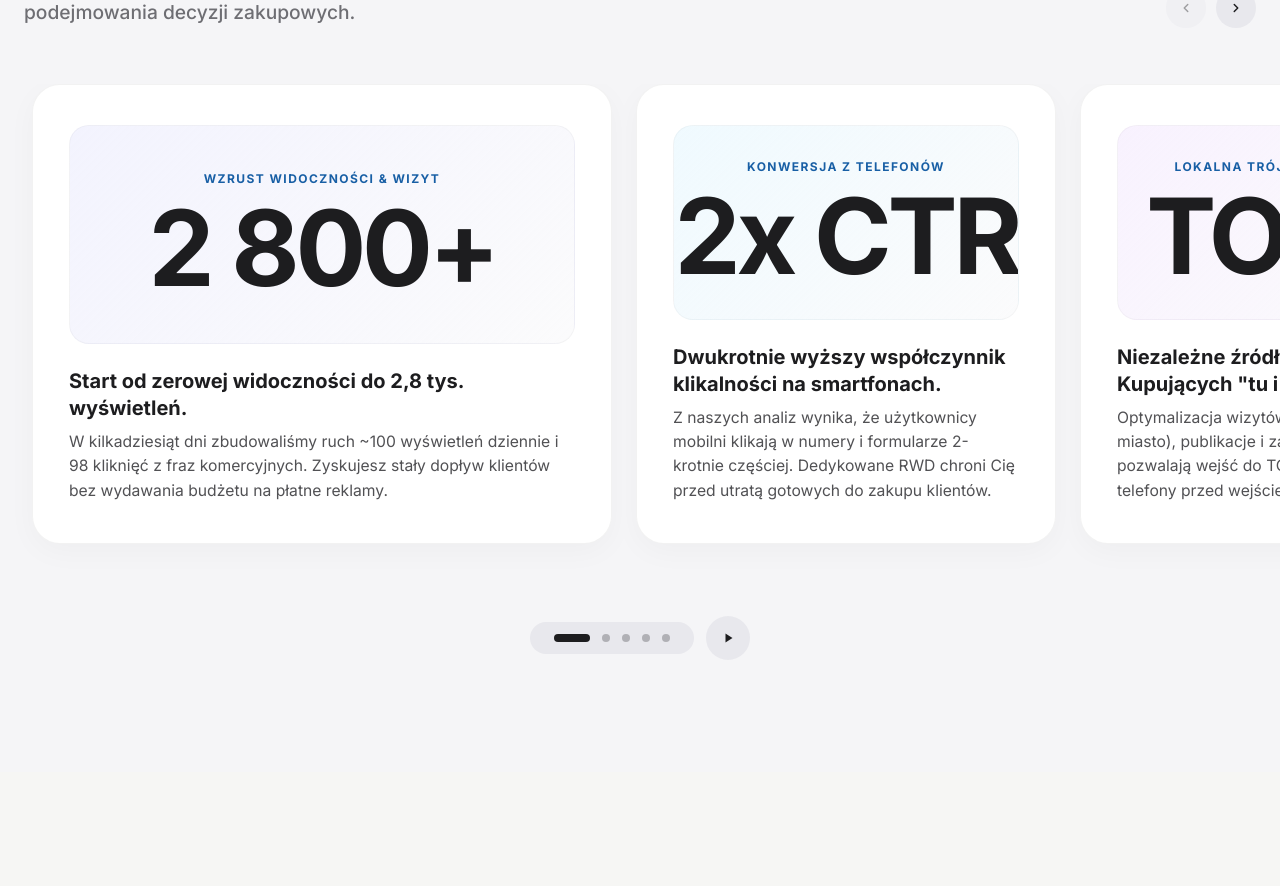
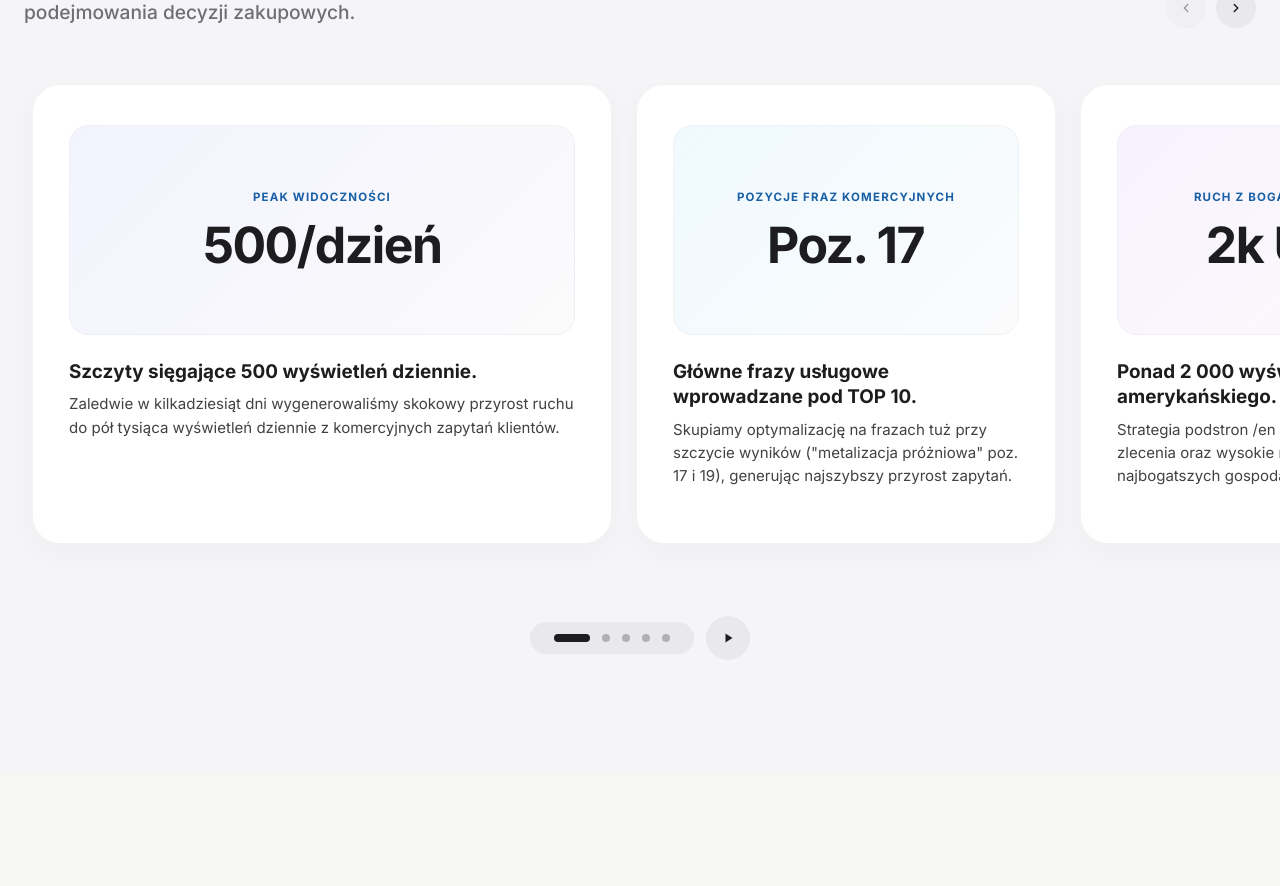
Before and after one commit to FSliwa/AI-SEO-COMPANY, a Next.js app: page / in a window 1280 px wide. Shown: the part 1200-2086 px from the top of the page. Built offline with nearby package versions, Linux system fonts and the light colour scheme.

Commit message:
Update WhyUs cards with 100% unique metrics from offer and fix metric text sizing to prevent wrapping or truncation

```diff
--- a/components/WhyUs.jsx
+++ b/components/WhyUs.jsx
@@ -12,52 +12,52 @@ export default function WhyUs() {
   const whyUsCards = [
     {
       id: 1,
-      tag: lang === 'pl' ? 'WZRUST WIDOCZNOŚCI & WIZYT' : 'VISIBILITY & TRAFFIC SCALING',
-      metric: '2 800+',
-      title: lang === 'pl' ? 'Start od zerowej widoczności do 2,8 tys. wyświetleń.' : 'From zero visibility to 2,800+ impressions.',
+      tag: lang === 'pl' ? 'PEAK WIDOCZNOŚCI' : 'PEAK IMPRESSIONS',
+      metric: '500/dzień',
+      title: lang === 'pl' ? 'Szczyty sięgające 500 wyświetleń dziennie.' : 'Surging peaks reaching 500 daily views.',
       description: lang === 'pl'
-        ? 'W kilkadziesiąt dni zbudowaliśmy ruch ~100 wyświetleń dziennie i 98 kliknięć z fraz komercyjnych. Zyskujesz stały dopływ klientów bez wydawania budżetu na płatne reklamy.'
-        : 'Built consistent traffic of ~100 views/day and 98 commercial clicks in weeks, turning an inactive site into an automatic lead generator without ad spend.',
+        ? 'Zaledwie w kilkadziesiąt dni wygenerowaliśmy skokowy przyrost ruchu do pół tysiąca wyświetleń dziennie z komercyjnych zapytań klientów.'
+        : 'Within weeks we unlocked surging search traffic reaching 500 daily impressions from targeted commercial buyer queries.',
       bgVisual: 'linear-gradient(135deg, rgba(99, 102, 241, 0.08), rgba(245, 245, 247, 0.4))'
     },
     {
       id: 2,
-      tag: lang === 'pl' ? 'KONWERSJA Z TELEFONÓW' : 'MOBILE CONVERSION & CALLS',
-      metric: '2x CTR',
-      title: lang === 'pl' ? 'Dwukrotnie wyższy współczynnik klikalności na smartfonach.' : '2x higher click-through rate on mobile devices.',
+      tag: lang === 'pl' ? 'POZYCJE FRAZ KOMERCYJNYCH' : 'KEYWORD RANKINGS',
+      metric: 'Poz. 17',
+      title: lang === 'pl' ? 'Główne frazy usługowe wprowadzane pod TOP 10.' : 'Target commercial terms entering near TOP 10.',
       description: lang === 'pl'
-        ? 'Z naszych analiz wynika, że użytkownicy mobilni klikają w numery i formularze 2-krotnie częściej. Dedykowane RWD chroni Cię przed utratą gotowych do zakupu klientów.'
-        : 'Analytics prove mobile users convert and call twice as often. Responsive RWD ensures zero lost inquiries from high-intent mobile visitors.',
+        ? 'Skupiamy optymalizację na frazach tuż przy szczycie wyników ("metalizacja próżniowa" poz. 17 i 19), generując najszybszy przyrost zapytań.'
+        : 'Prioritizing terms right near the top 10 rankings ("vacuum metallizing" rank 17 & 19) guarantees the fastest query volume growth.',
       bgVisual: 'linear-gradient(135deg, rgba(56, 189, 248, 0.08), rgba(245, 245, 247, 0.4))'
     },
     {
       id: 3,
-      tag: lang === 'pl' ? 'LOKALNA TRÓJKA MAP GOOGLE' : 'GOOGLE MAPS TOP 3 PACK',
-      metric: 'TOP 3',
-      title: lang === 'pl' ? 'Niezależne źródło klientów Kupujących "tu i teraz".' : 'Independent local revenue stream from Google Maps.',
+      tag: lang === 'pl' ? 'RUCH Z BOGATYCH RYNKÓW' : 'HIGH-VALUE US TRAFFIC',
+      metric: '2k USA',
+      title: lang === 'pl' ? 'Ponad 2 000 wyświetleń z rynku amerykańskiego.' : 'Over 2,000 targeted views from US market.',
       description: lang === 'pl'
-        ? 'Optymalizacja wizytówki pod frazy (usługa + miasto), publikacje i zarządzenie opiniami pozwalają wejść do TOP 3 Map, generując telefony przed wejściem na stronę.'
-        : 'Optimizing Google Profile for local queries (service + city) captures high-intent buyers looking to buy immediately, triggering direct phone calls.',
+        ? 'Strategia podstron /en i /de otwiera firmę na zlecenia oraz wysokie marże eksportowe z najbogatszych gospodarek świata.'
+        : 'Parallel multilanguage architecture (/en & /de) opens your brand to lucrative export leads and dollars from global economies.',
       bgVisual: 'linear-gradient(135deg, rgba(168, 85, 247, 0.08), rgba(245, 245, 247, 0.4))'
     },
     {
       id: 4,
-      tag: lang === 'pl' ? 'EKSPANSJA ZAGRANICZNA (USA, DE)' : 'HIGH-VALUE MARKET EXPANSION',
-      metric: '+8 113%',
-      title: lang === 'pl' ? 'Przełomowa widoczność na rynku amerykańskim i niemieckim.' : 'Breakthrough visibility in US and German markets.',
+      tag: lang === 'pl' ? 'CTR PODSTRON OFERTOWYCH' : 'LANDING PAGE CTR',
+      metric: '4.62%',
+      title: lang === 'pl' ? 'CTR 4,62% na kluczowych treściach komercyjnych.' : '4.62% click-through rate on landing pages.',
       description: lang === 'pl'
-        ? 'Skok z 0 do 4,8 tys. wyświetleń w kwartale (3,7 tys. w 28 dni). Podstrony /en i /de w branżach o wysokich marżach otwierają firmę na przychody w twardej walucie.'
-        : 'Surging from 0 to 4.8k impressions/quarter (+8,113%). Deploying /en and /de versions unlocks high-margin export leads from wealthy international economies.',
+        ? 'Optymalizacja zaufania (UX/UI) sprawia, że klienci klikają dwa razy chętniej w ofertę niż wynosi średnia rynkowa konkurencji.'
+        : 'High-conversion UX/UI and strategic titles double average click-through rates compared to industry competitors.',
       bgVisual: 'linear-gradient(135deg, rgba(34, 197, 94, 0.08), rgba(245, 245, 247, 0.4))'
     },
     {
       id: 5,
-      tag: lang === 'pl' ? 'DARMOWA STRONA & ZWROT ROI' : 'FREE WEBSITE & GUARANTEED ROI',
-      metric: '0 zł',
-      title: lang === 'pl' ? 'Nowa strona WWW za 0 zł i pełny zwrot w abonamencie.' : 'Free custom website with complete ROI package.',
+      tag: lang === 'pl' ? 'STRONA WWW ZA 0 ZŁ' : 'FREE CUSTOM WEBSITE',
+      metric: 'min. 3 mies.',
+      title: lang === 'pl' ? 'Darmowa strona WWW przy umowie na min. 3 miesiące.' : 'Free custom website with 3-mo min contract.',
       description: lang === 'pl'
-        ? 'Miesięczny koszt 3 075 zł brutto (2 500 zł netto przy umowie na min. 3 miesiące) obejmuje darmową stronę WWW, pełne SEO, Mapy Google i SSL bez ukrytych opłat.'
-        : '2 500 PLN net/mo (min. 3 mo contract) includes free website, full technical SEO, Google Maps, and SSL maintenance with zero hidden costs.',
+        ? 'Dedykowany projekt UX/UI z darmowym wykonaniem w pakiecie (2 500 zł netto / 3 075 zł brutto), pełnym SEO i opieki SSL bez ukrytych opłat.'
+        : 'Bespoke UX/UI website created for free in the package (2,500 PLN net), bundled with complete technical SEO, Maps, and SSL hosting.',
       bgVisual: 'linear-gradient(135deg, rgba(245, 158, 11, 0.08), rgba(245, 245, 247, 0.4))'
     }
   ];
@@ -227,7 +227,7 @@ export default function WhyUs() {
               {/* Top Graphic / Stat Visual Area */}
               <div style={{
                 width: '100%',
-                height: '240px',
+                height: '210px',
                 borderRadius: '20px',
                 background: item.bgVisual,
                 display: 'flex',
@@ -236,26 +236,27 @@ export default function WhyUs() {
                 alignItems: 'center',
                 position: 'relative',
                 overflow: 'hidden',
+                padding: '1.25rem 1rem',
                 border: '1px solid rgba(0,0,0,0.03)'
               }}>
-                <div style={{ fontSize: '0.75rem', fontWeight: 700, letterSpacing: '0.12em', textTransform: 'uppercase', color: 'var(--color-primary)', marginBottom: '0.5rem' }}>
+                <div style={{ fontSize: '0.72rem', fontWeight: 700, letterSpacing: '0.1em', textTransform: 'uppercase', color: 'var(--color-primary)', marginBottom: '0.75rem', textAlign: 'center', whiteSpace: 'nowrap' }}>
                   {item.tag}
                 </div>
                 <motion.div
                   animate={{ scale: [1, 1.03, 1] }}
                   transition={{ duration: 5, ease: 'easeInOut', repeat: Infinity }}
-                  style={{ fontSize: 'clamp(4.5rem, 8vw, 6.5rem)', fontWeight: 800, color: '#1D1D1F', lineHeight: 1, letterSpacing: '-0.04em' }}
+                  style={{ fontSize: 'clamp(2.2rem, 3.8vw, 3.4rem)', fontWeight: 800, color: '#1D1D1F', lineHeight: 1.1, letterSpacing: '-0.03em', whiteSpace: 'nowrap', textAlign: 'center' }}
                 >
                   {item.metric}
                 </motion.div>
               </div>
 
               {/* Bottom Text Area matching Apple's formatting */}
-              <div style={{ marginTop: '1.5rem' }}>
-                <h3 style={{ fontSize: '1.25rem', fontWeight: 700, color: '#1D1D1F', lineHeight: 1.35, marginBottom: '0.5rem' }}>
+              <div style={{ marginTop: '1.5rem', flex: 1, display: 'flex', flexDirection: 'column', justifyContent: 'flex-start' }}>
+                <h3 style={{ fontSize: '1.18rem', fontWeight: 700, color: '#1D1D1F', lineHeight: 1.35, marginBottom: '0.5rem' }}>
                   {item.title}
                 </h3>
-                <p style={{ fontSize: '0.98rem', color: '#515154', fontWeight: 400, lineHeight: 1.55, margin: 0 }}>
+                <p style={{ fontSize: '0.94rem', color: '#424245', fontWeight: 400, lineHeight: 1.55, margin: 0 }}>
                   {item.description}
                 </p>
               </div>
```
